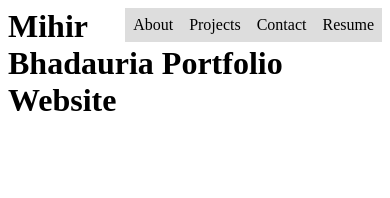
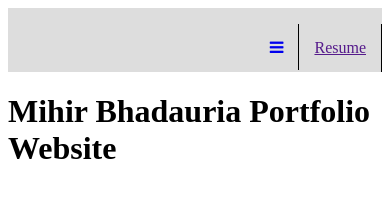
Before and after one commit to Mihirbhadauria/Portfolio_website, a plain HTML site: page front-end/index.html in a window 390 px wide. Drawn offline with Linux system fonts and the light colour scheme.

Commit message:
Created Responsive Navigation bar'

```diff
--- /dev/null
+++ b/back-end/script.js
@@ -0,0 +1,4 @@
+/* Toggle between adding and removing the "responsive" class to topnav when the user clicks on the icon */
+function myFunction() {
+console.log("Hello")
+  }
--- a/front-end/index.html
+++ b/front-end/index.html
@@ -3,19 +3,25 @@
     <meta charset="UTF-8">
     <meta name="viewport" content="width=device-width, initial-scale=1.0">
     <link rel="stylesheet" href="styles.css">
+    <link rel="stylesheet" href="https://cdnjs.cloudflare.com/ajax/libs/font-awesome/4.7.0/css/font-awesome.min.css">
+
     <title>Mihir Bhadauria Portfolio Website</title>
 </head>
 <body>
-    <nav>
+    <nav id="navbar" class="navclass">
         <ul>
-            <li>Resume</li> <!--This can be a special div i.e highlight Resume to make it stand out-->
-            <li>Contact</li>
-            <li>Projects</li>
-            <li>About</li>
+            <a href="">Resume</a> <!--This can be a special div i.e highlight Resume to make it stand out and make this action download pdf of resume-->
+            <a href="#contact"> Contact</a>
+            <a href="#Projects">Projects</a>
+            <a href="#About"> About</a>
+            <a href="javascript:void(0);" class="icon" onclick="myFunction()">
+                <i class="fa fa-bars"></i>
+              </a>
         </ul>
     </nav>
 
     <h1>Mihir Bhadauria Portfolio Website</h1>
 
+    <script src="script.js"></script>
 </body>
 </html>
--- /dev/null
+++ b/front-end/script.js
@@ -0,0 +1,11 @@
+function myFunction() {
+    var x = document.querySelector("nav");
+
+    // If "responsive" class is already set, this will remove it.
+    if (x.classList.contains("responsive")) {
+        x.classList.remove("responsive");
+    } else {
+        // If "responsive" class isn't set, this will add it.
+        x.classList.add("responsive");
+    }
+}
--- a/front-end/styles.css
+++ b/front-end/styles.css
@@ -1,12 +1,49 @@
-ul {
+  nav{
+    background-color: #ddd;
+    overflow: hidden;
+  }
+
+
+  nav a {
     list-style-type: none;
     margin: 0;
     padding: 0;
+
+    display: inline;
+    float: right;
+    border-right: 1px solid black;
+    padding: 15px;
   }
 
-  li {
-    display: inline;
-    float: right;
-    background-color: #ddd;
-    padding: 8px;
+nav a:hover {
+    background-color: aqua;
+    color: black;
+}
+
+nav .icon {
+    display: none;
+}
+
+/* When the screen is less than 600 pixels wide, hide all links, except for the first one ("Home"). Show the link that contains should open and close the topnav (.icon) */
+@media screen and (max-width: 600px) {
+    nav a:not(:first-child) {display: none;}
+    nav a.icon {
+      float: right;
+      display: block;
+    }
   }
+
+  /* The "responsive" class is added to the topnav with JavaScript when the user clicks on the icon. This class makes the topnav look good on small screens (display the links vertically instead of horizontally) */
+  @media screen and (max-width: 600px) {
+    nav.responsive {position: relative;}
+    nav.responsive a.icon {
+      position: absolute;
+      right: 0;
+      top: 0;
+    }
+    nav.responsive a {
+      float: none;
+      display: block;
+      text-align: left;
+    }
+  }
```
